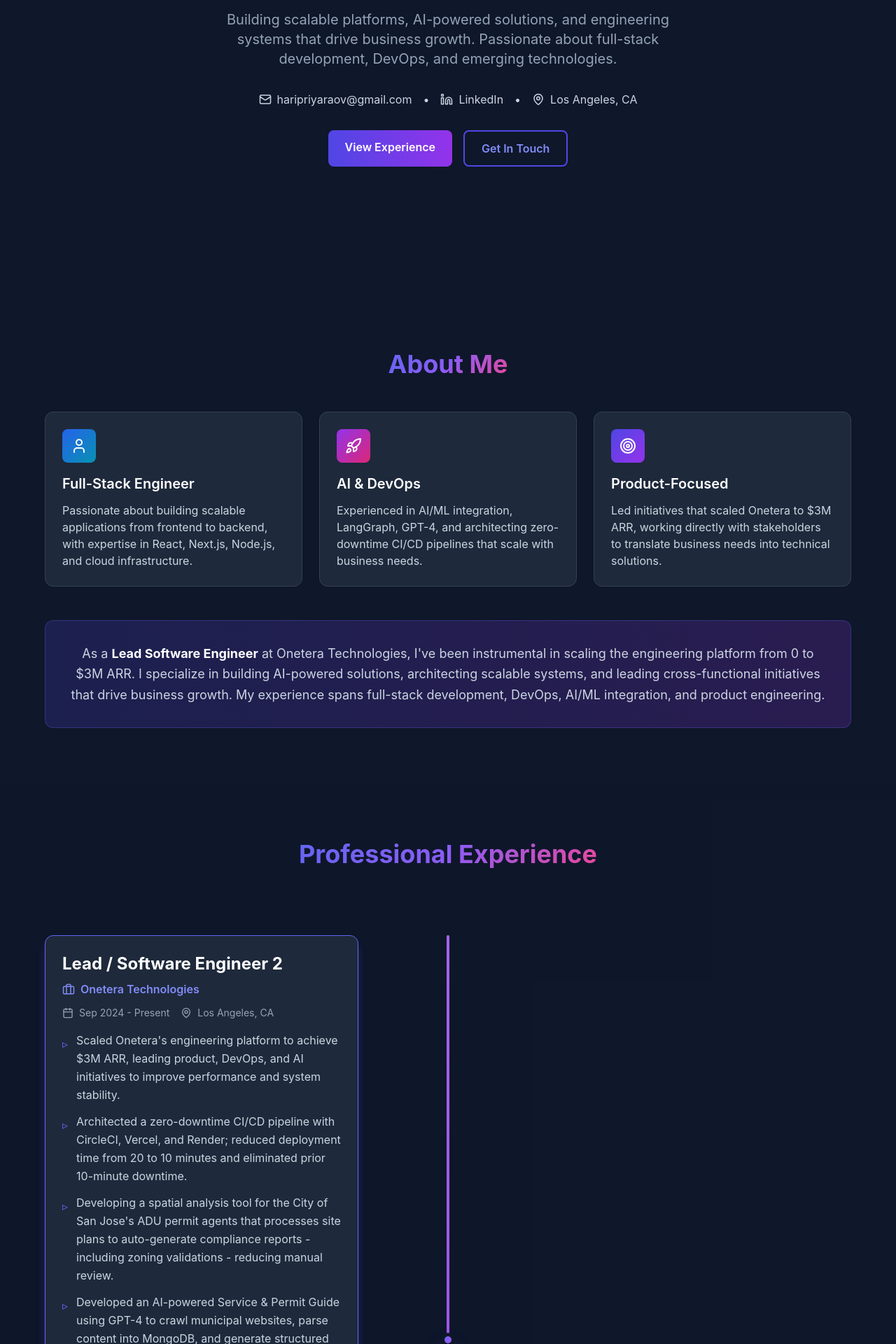
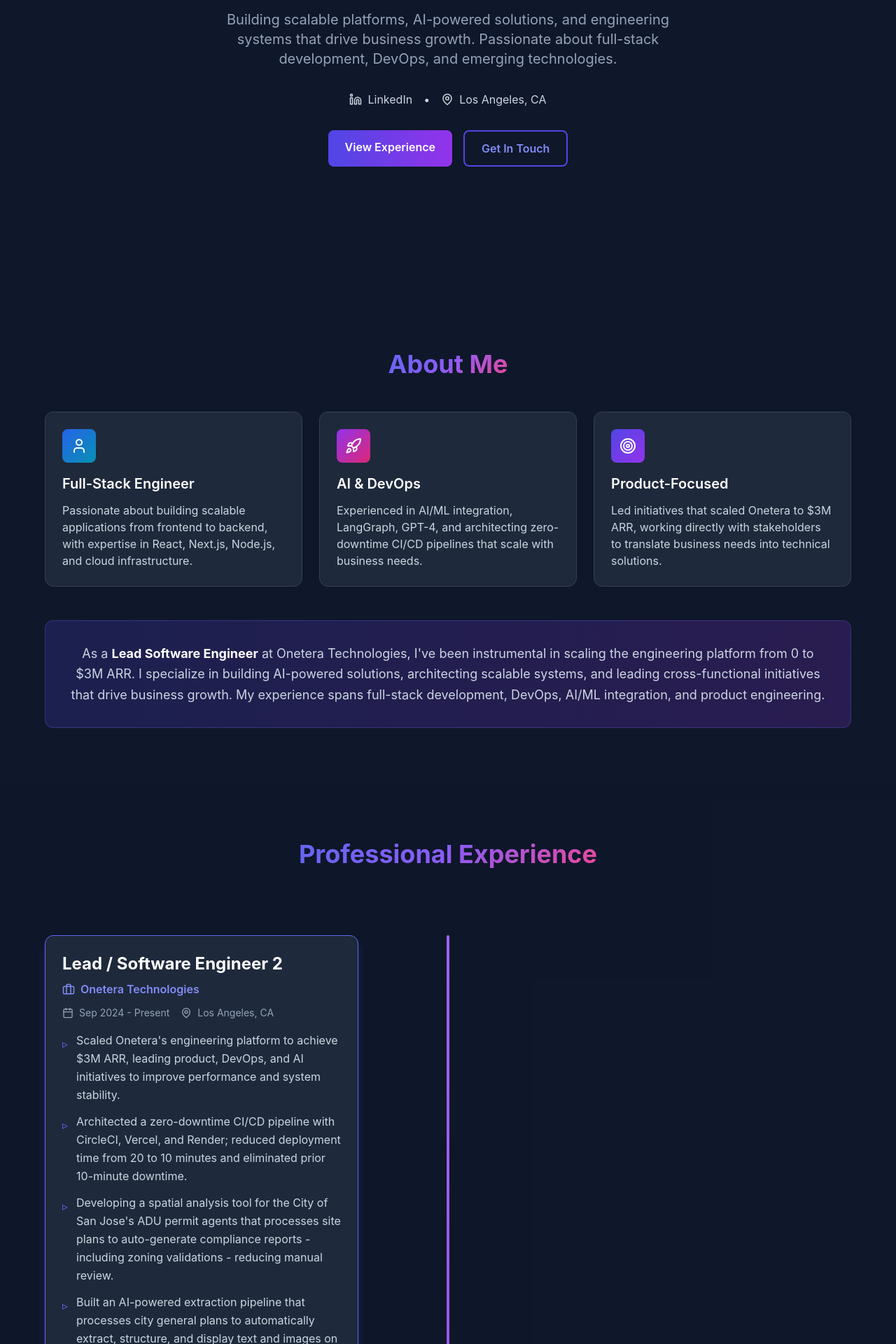
Before and after one commit to haripriyarao26/portfolio, a Next.js app: page / in a window 1280 px wide. Shown: the part 380-2300 px from the top of the page at 70% size. Built offline with nearby package versions, Linux system fonts and the light colour scheme.

Commit message:
remove email display

```diff
--- a/components/Contact.tsx
+++ b/components/Contact.tsx
@@ -1,7 +1,7 @@
 'use client';
 
 import { resumeData } from '@/data/resume';
-import { Mail, Linkedin, MapPin, Send } from 'lucide-react';
+import { Linkedin, MapPin } from 'lucide-react';
 
 export default function Contact() {
   return (
@@ -16,18 +16,7 @@ export default function Contact() {
             I'm always open to discussing new opportunities, interesting projects, or just having a chat about technology!
           </p>
 
-          <div className="grid grid-cols-1 md:grid-cols-3 gap-6 mb-8">
-            <a
-              href={`mailto:${resumeData.email}`}
-              className="flex flex-col items-center p-6 bg-slate-700 rounded-lg hover:bg-indigo-600 transition-all duration-300 group"
-            >
-              <Mail className="text-indigo-400 group-hover:text-white mb-3" size={32} />
-              <span className="text-white font-semibold mb-2">Email</span>
-              <span className="text-slate-400 text-sm text-center group-hover:text-white">
-                {resumeData.email}
-              </span>
-            </a>
-
+          <div className="grid grid-cols-1 md:grid-cols-2 gap-6 mb-8">
             <a
               href={`https://${resumeData.linkedin}`}
               target="_blank"
@@ -47,16 +36,6 @@ export default function Contact() {
               <span className="text-slate-400 text-sm text-center">{resumeData.location}</span>
             </div>
           </div>
-
-          <div className="text-center">
-            <a
-              href={`mailto:${resumeData.email}?subject=Let's Connect`}
-              className="inline-flex items-center gap-2 px-6 py-3 bg-gradient-to-r from-indigo-600 to-purple-600 text-white rounded-lg font-semibold hover:shadow-lg hover:shadow-indigo-500/50 transition-all duration-300"
-            >
-              <Send size={18} />
-              Send Message
-            </a>
-          </div>
         </div>
       </div>
     </section>
--- a/components/Hero.tsx
+++ b/components/Hero.tsx
@@ -1,7 +1,7 @@
 'use client';
 
 import { resumeData } from '@/data/resume';
-import { Mail, Linkedin, MapPin, Download } from 'lucide-react';
+import { Linkedin, MapPin } from 'lucide-react';
 
 export default function Hero() {
   return (
@@ -22,14 +22,6 @@ export default function Hero() {
         </div>
 
         <div className="flex flex-wrap items-center justify-center gap-4 mb-8 text-slate-300">
-          <a
-            href={`mailto:${resumeData.email}`}
-            className="flex items-center gap-2 hover:text-white transition-colors"
-          >
-            <Mail size={18} />
-            <span>{resumeData.email}</span>
-          </a>
-          <span className="hidden sm:inline">•</span>
           <a
             href={`https://${resumeData.linkedin}`}
             target="_blank"
--- a/data/resume.ts
+++ b/data/resume.ts
@@ -74,7 +74,7 @@ export const resumeData: ResumeData = {
         "Scaled Onetera's engineering platform to achieve $3M ARR, leading product, DevOps, and AI initiatives to improve performance and system stability.",
         "Architected a zero-downtime CI/CD pipeline with CircleCI, Vercel, and Render; reduced deployment time from 20 to 10 minutes and eliminated prior 10-minute downtime.",
         "Developing a spatial analysis tool for the City of San Jose's ADU permit agents that processes site plans to auto-generate compliance reports - including zoning validations - reducing manual review.",
-        "Developed an AI-powered Service & Permit Guide using GPT-4 to crawl municipal websites, parse content into MongoDB, and generate structured business and permit documentation.",
+        "Built an AI-powered extraction pipeline that processes city general plans to automatically extract, structure, and display text and images on our public-facing website (www.onetera.com/cities/richmond/view). Implemented multi-language translation support and advanced caching techniques, achieving sub-second page load times and reducing server load by 70%.",
         "Implemented comprehensive ClickHouse monitoring for LangGraph nodes to track latency, token usage, and agent performance in real time.",
         "Integrated BetterStack into the observability stack to enable real-time incident alerts, improving issue resolution responsiveness across environments.",
         "Launched Onetera Studio, a no-code configuration platform for program managers to manage logic, FAQs, and workflows independently, reducing engineering support requests by 60%.",
```
